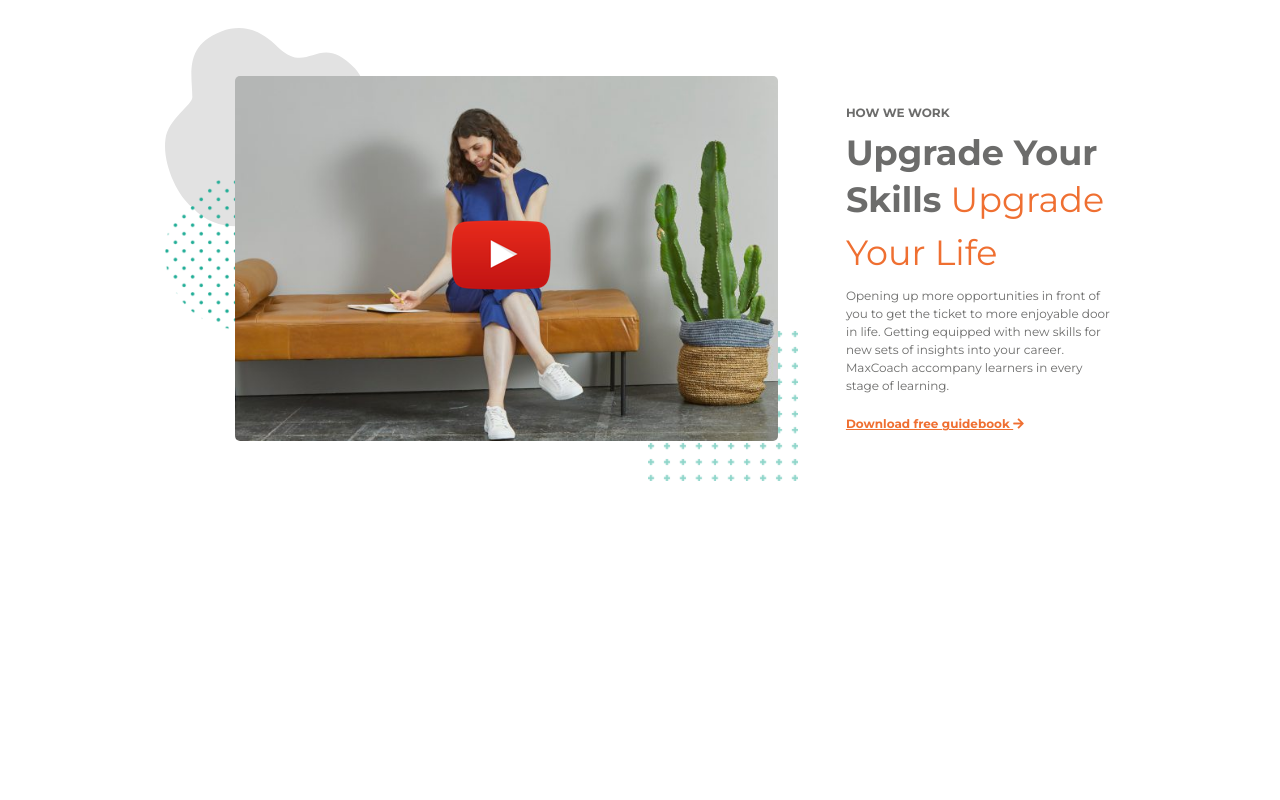
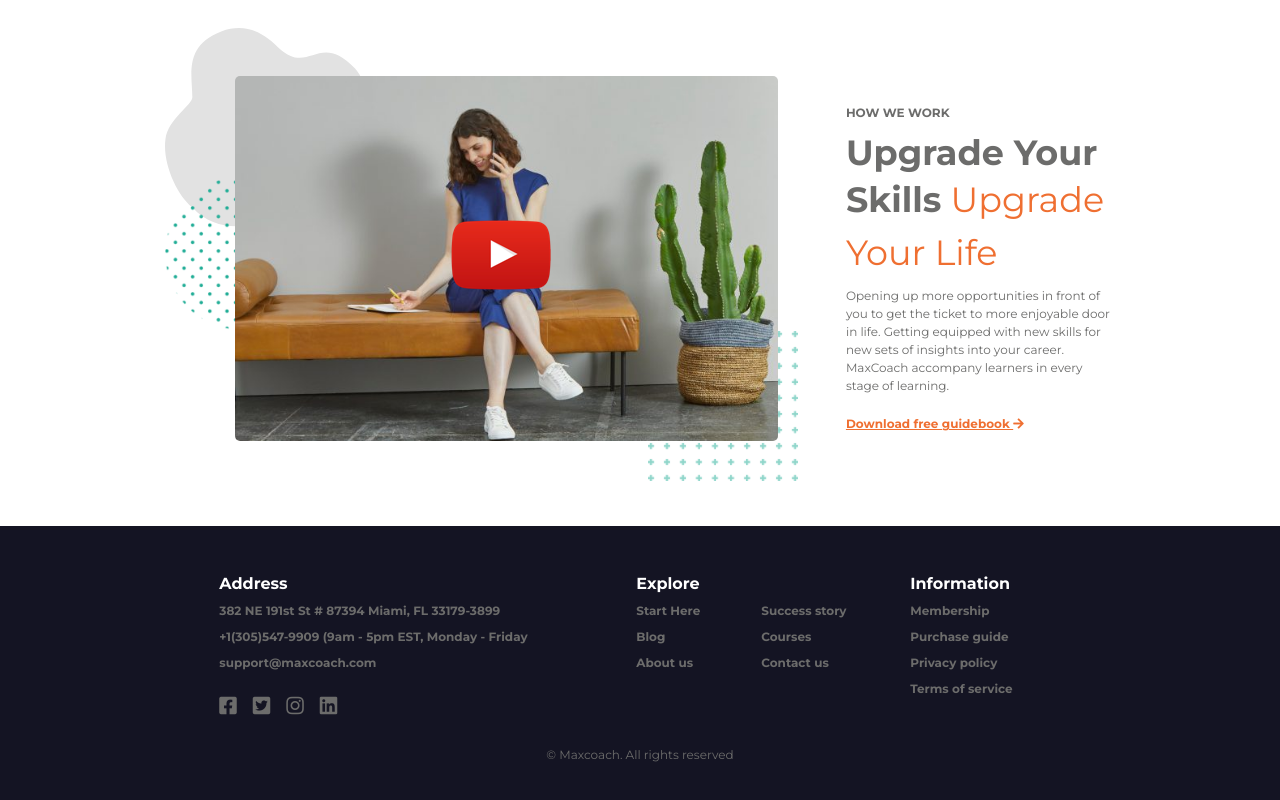
Before and after one commit to Kriska939/proj-html-vuejs, a Vue app: page / in a window 1280 px wide. Shown: the part 1065-1865 px from the top of the page. Before the commit the page ends 1591 px from the top, so only its background shows below. Built offline with nearby package versions, Linux system fonts and the light colour scheme.

Commit message:
added dynamic footer + clickable icons

```diff
--- a/src/assets/scss/_generics.scss
+++ b/src/assets/scss/_generics.scss
@@ -19,8 +19,16 @@ body {
     font-weight: bold;
 }
 
+.w-250 {
+    width: 250px;
+}
+
 .cinder {
     color: $cinder;
+  }
+
+  .white {
+      color: $white;
   }
 
   .main-color {
@@ -30,3 +38,12 @@ body {
   .br-5 {
       border-radius: 5px;
   }
+
+  .infoBox {
+    max-width: 950px;
+    margin: 0 auto;
+    max-height: 450px; }
+
+    .clickable {
+        cursor: pointer;
+    }
--- a/src/components/Footer.vue
+++ b/src/components/Footer.vue
@@ -1,12 +1,145 @@
 <template>
-  <div></div>
+  <footer class="container-fluid">
+    <div class="infoBox pt-5 d-flex justify-content-around">
+      <div id="address">
+        <ul class="p-0 f-12 fw-bold">
+          <h6 class="white fw-bold">Address</h6>
+          <li class="pb-2">{{ companyAddress.road }}</li>
+          <li class="pb-2">{{ companyAddress.contacts }}</li>
+          <li class="pb-2">{{ companyAddress.mail }}</li>
+        </ul>
+        <div class="social">
+          <i class="fab fa-facebook-square me-3 clickable"></i>
+          <i class="fab fa-twitter-square me-3 clickable"></i>
+          <i class="fab fa-instagram me-3 clickable"></i>
+          <i class="fab fa-linkedin clickable"></i>
+        </div>
+      </div>
+      <div id="browsePages" class="d-flex">
+        <ul class="p-0 me-4 f-12 fw-bold w-250">
+          <h6 class="white fw-bold">Explore</h6>
+          <div class="d-flex">
+            <div class="col-6">
+              <li
+                v-for="(page, index) in sitePages1"
+                :key="index"
+                class="pe-4 pb-2"
+              >
+                <a href="#">{{ page.title }}</a>
+              </li>
+            </div>
+            <div class="col-6">
+              <li
+                v-for="(page, index) in sitePages2"
+                :key="index"
+                class="pe-4 pb-2"
+              >
+                <a href="#">{{ page.title }}</a>
+              </li>
+            </div>
+          </div>
+        </ul>
+        <ul class="p-0 me-4 f-12 fw-bold">
+          <h6 class="white fw-bold">Information</h6>
+          <li v-for="(page, index) in infoPages" :key="index" class="pe-4 pb-2">
+            <a href="#">{{ page.title }}</a>
+          </li>
+        </ul>
+      </div>
+    </div>
+    <div id="copyright">
+      <p class="pt-4 text-center f-12">&copy; Maxcoach. All rights reserved</p>
+    </div>
+  </footer>
 </template>
 
 <script>
 export default {
   name: "Footer",
+
+  data() {
+    return {
+      companyAddress: {
+        road: "382 NE 191st St # 87394 Miami, FL 33179-3899",
+        contacts: "+1(305)547-9909 (9am - 5pm EST, Monday - Friday",
+        mail: "support@maxcoach.com",
+      },
+
+      sitePages1: [
+        {
+          title: "Start Here",
+          url: "#",
+        },
+        {
+          title: "Blog",
+          url: "#",
+        },
+        {
+          title: "About us",
+          url: "#",
+        },
+      ],
+
+      sitePages2: [
+        {
+          title: "Success story",
+          url: "#",
+        },
+        {
+          title: "Courses",
+          url: "#",
+        },
+        {
+          title: "Contact us",
+          url: "#",
+        },
+      ],
+
+      infoPages: [
+        {
+          title: "Membership",
+          url: "#",
+        },
+        {
+          title: "Purchase guide",
+          url: "#",
+        },
+        {
+          title: "Privacy policy",
+          url: "#",
+        },
+        {
+          title: "Terms of service",
+          url: "#",
+        },
+      ],
+    };
+  },
 };
 </script>
 
-<style>
+<style scoped lang="scss">
+@import "@/assets/scss/_vars.scss";
+
+footer {
+  background-color: $vulcan;
+  height: 280px;
+}
+
+ul {
+  list-style-type: none;
+}
+
+.social {
+  i {
+    font-size: 20px;
+  }
+}
+
+#browsePages {
+  a {
+    text-decoration: none;
+    color: $storm-dust;
+  }
+}
 </style>
--- a/src/components/Header.vue
+++ b/src/components/Header.vue
@@ -16,8 +16,8 @@
         <img src="@/assets/images/dark-logo.png" alt="Max Logo" />
         <form class="d-flex">
           <div class="nav-icons d-flex align-items-center me-3">
-            <i class="fas fa-shopping-cart me-3"></i>
-            <i class="far fa-user-circle"></i>
+            <i class="fas fa-shopping-cart me-3 clickable"></i>
+            <i class="far fa-user-circle clickable"></i>
           </div>
           <input class="form-control f-12" type="text" placeholder="Search" />
           <button
@@ -41,21 +41,27 @@ export default {
       navOptions: [
         {
           text: "Home",
+          url: "#",
         },
         {
           text: "Pages",
+          url: "#",
         },
         {
           text: "Courses",
+          url: "#",
         },
         {
           text: "Features",
+          url: "#",
         },
         {
           text: "Blog",
+          url: "#",
         },
         {
           text: "Shop",
+          url: "#",
         },
       ],
     };
--- a/src/components/Main.vue
+++ b/src/components/Main.vue
@@ -131,11 +131,6 @@ h1,
   color: $white;
 }
 
-.infoBox {
-  max-width: 950px;
-  margin: 0 auto;
-  max-height: 450px;
-
 .infoTextType1 {
   width: 40%;
   height: 60%;
@@ -184,5 +179,4 @@ h1,
   left: 50%;
   transform: translate(-30%, -50%);
 }
-}
 </style>
```
Also changed, not shown: 7 other files (tests, documents, lock files or other folders). Lines whose indentation alone changed are shown as unchanged.
